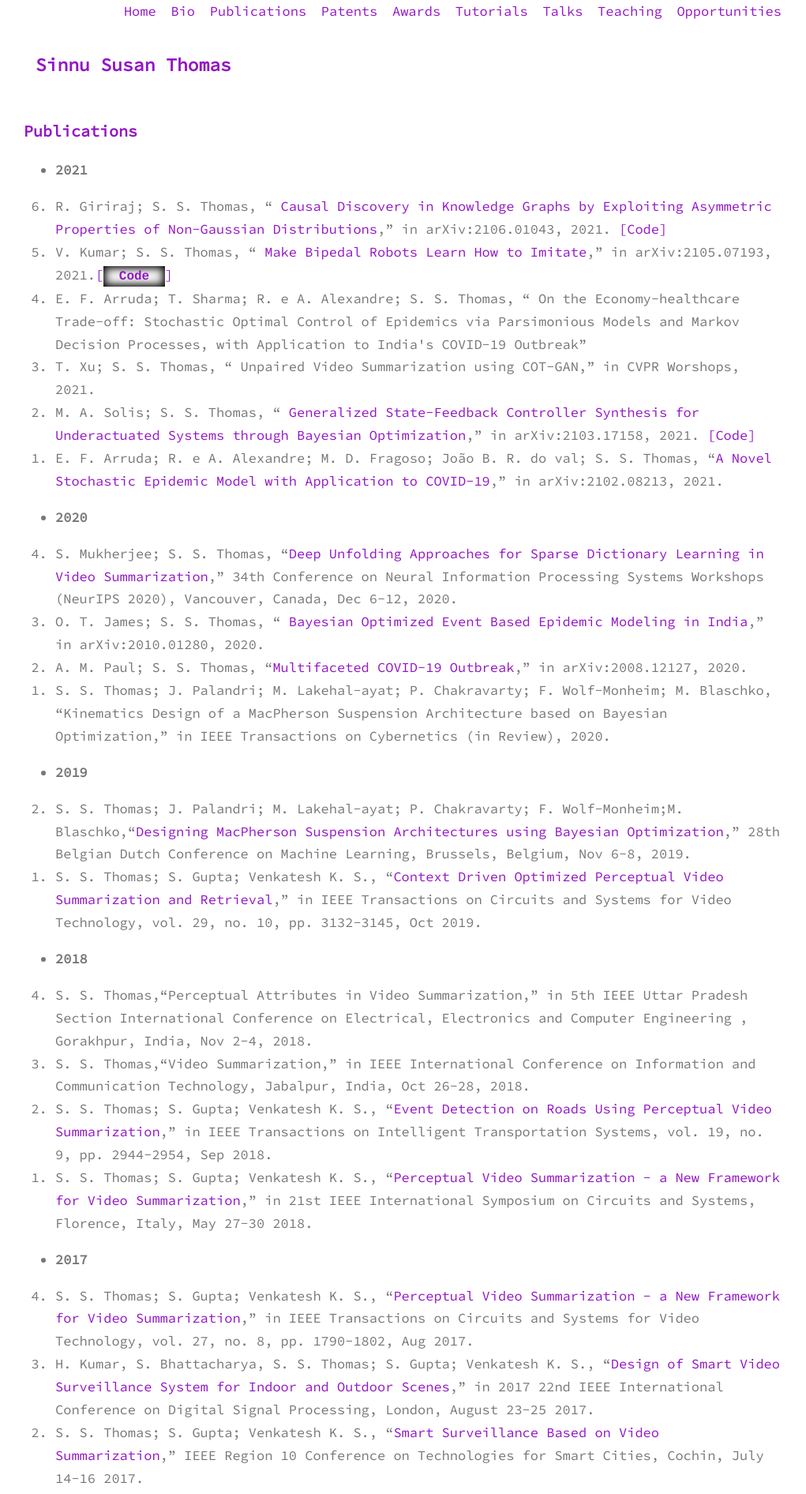
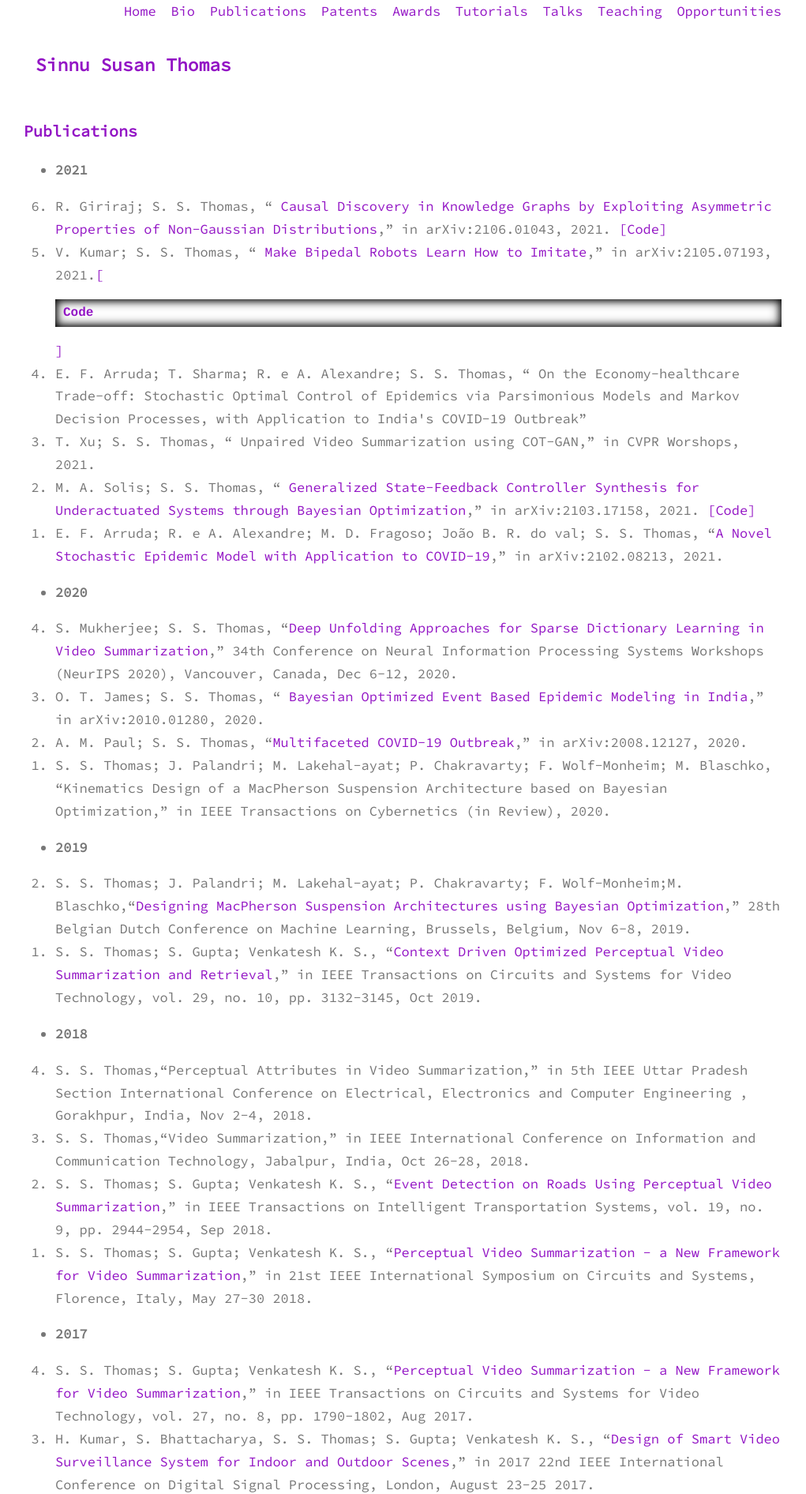
Before and after one commit to sinnuthomas/sinnuthomas.github.io, a Jekyll site: the page built from publications.md, in a window 1280 px wide. Shown: the top 1892 px of the page at 79% size, without its empty margins (130-1151 px from the left). Built offline with Jekyll 4.4.1, drawn with Linux system fonts in a browser that asks for light colours.

Commit message:
Update publications.md

```diff
--- a/publications.md
+++ b/publications.md
@@ -7,7 +7,8 @@
 * **2021**
 <ol reversed>
   <li>R. Giriraj; S. S. Thomas, “ <a href="https://arxiv.org/abs/2106.01043">Causal Discovery in Knowledge Graphs by Exploiting Asymmetric Properties of Non-Gaussian Distributions</a>,” in arXiv:2106.01043, 2021. <a href="https://www.github.com/rohangiriraj/CausalKG">[Code]</a></li>
-  <li>V. Kumar; S. S. Thomas, “ <a href="https://arxiv.org/abs/2105.07193">Make Bipedal Robots Learn How to Imitate</a>,” in arXiv:2105.07193, 2021.<a href="https://github.com/8-vishal/Imitation-Learning-in-bipedal-robots">[<code> <b>Code</b> </code>]</a> </li>
+  <li>V. Kumar; S. S. Thomas, “ <a href="https://arxiv.org/abs/2105.07193">Make Bipedal Robots Learn How to Imitate</a>,” in arXiv:2105.07193, 2021.<a href="https://github.com/8-vishal/Imitation-Learning-in-bipedal-robots">[<pre><b>Code</b></pre>
+]</a> </li>
   <li>E. F. Arruda; T. Sharma; R. e A. Alexandre; S. S. Thomas, “ On the Economy-healthcare Trade-off: Stochastic Optimal Control of Epidemics via Parsimonious Models and Markov Decision Processes, with Application to India's COVID-19 Outbreak” </li>
   <li>T. Xu; S. S. Thomas, “ Unpaired Video Summarization using COT-GAN,” in CVPR Worshops, 2021. </li>
   <li>M. A. Solis; S. S. Thomas, “ <a href="https://arxiv.org/abs/2103.17158">Generalized State-Feedback Controller Synthesis for Underactuated Systems through Bayesian Optimization</a>,” in arXiv:2103.17158, 2021. <a href="https://github.com/miguel-a-solis/Solis-Thomas2021">[Code]</a></li>
```
